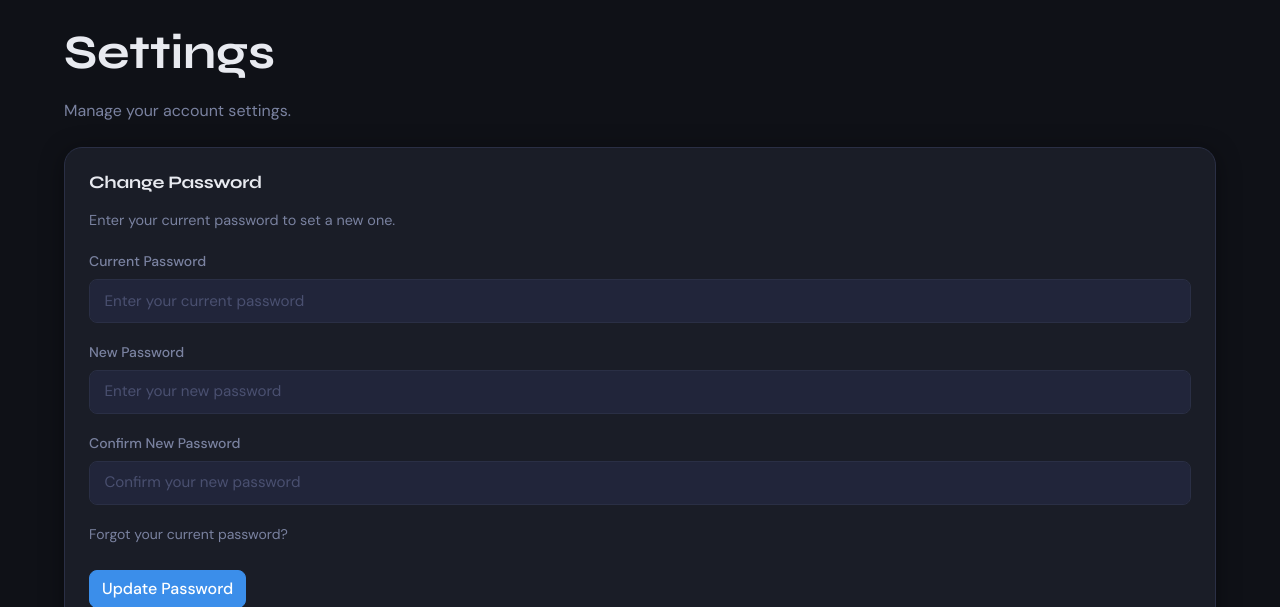
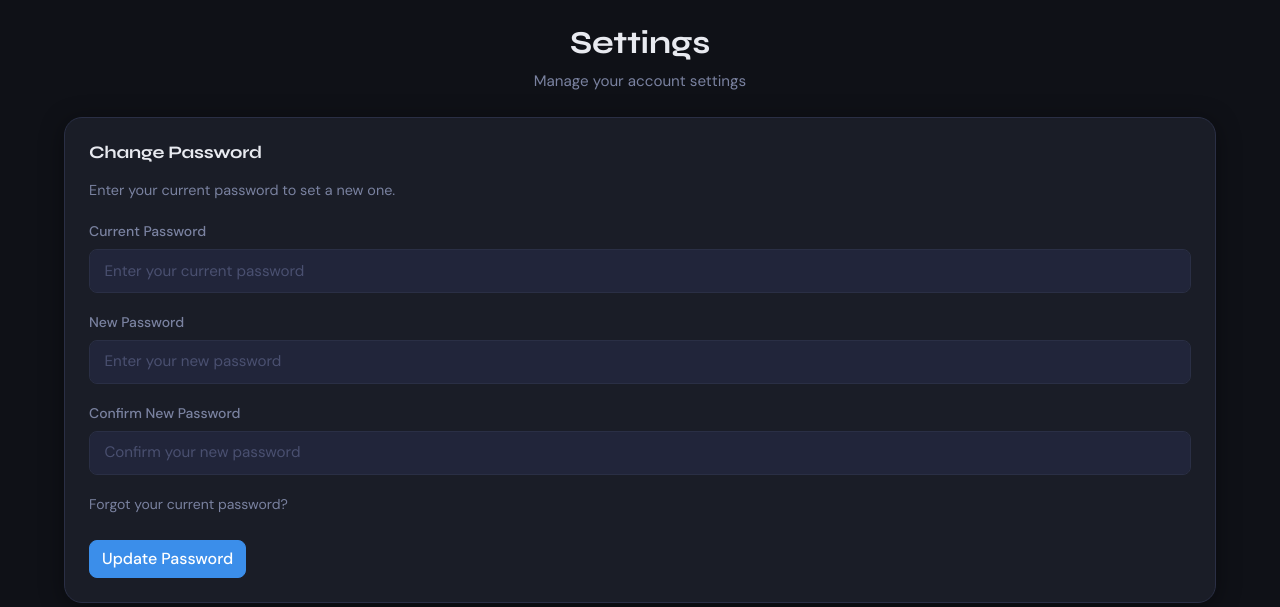
Before and after one commit to Noah4649/CITS3403GroupProject, a Flask app: page /settings in a window 1280 px wide. Shown: the part 60-667 px from the top of the page. Run offline with Flask 3, Linux system fonts and the light colour scheme; the visitor is signed in with stand-in values (Sample User, id 1); some libraries are stand-ins or nearby versions.

Commit message:
changed settings header

```diff
--- a/app/templates/settings.html
+++ b/app/templates/settings.html
@@ -4,9 +4,10 @@
 
 {% block content %}
 
-    <section class="mb-4">
-        <h1 class="section-title section-title-hd">Settings</h1>
-        <p style="color: var(--color-text-muted);">Manage your account settings.</p>
+    <!-- Settings header -->
+    <section class="feed-header text-center mb-4">
+        <h1 class="section-title">Settings</h1>
+        <p class="feed-subtitle">Manage your account settings</p>
     </section>
 
     <!-- ─── CHANGE PASSWORD ──────────────────────────────── -->
```
